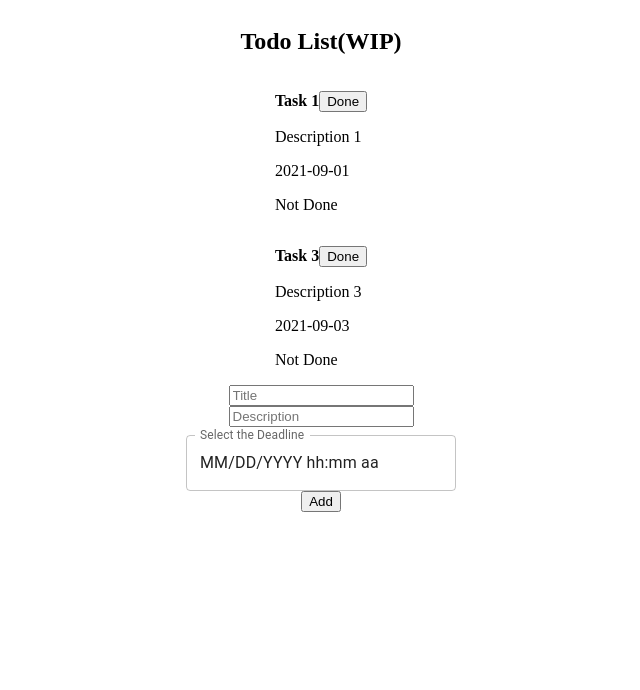
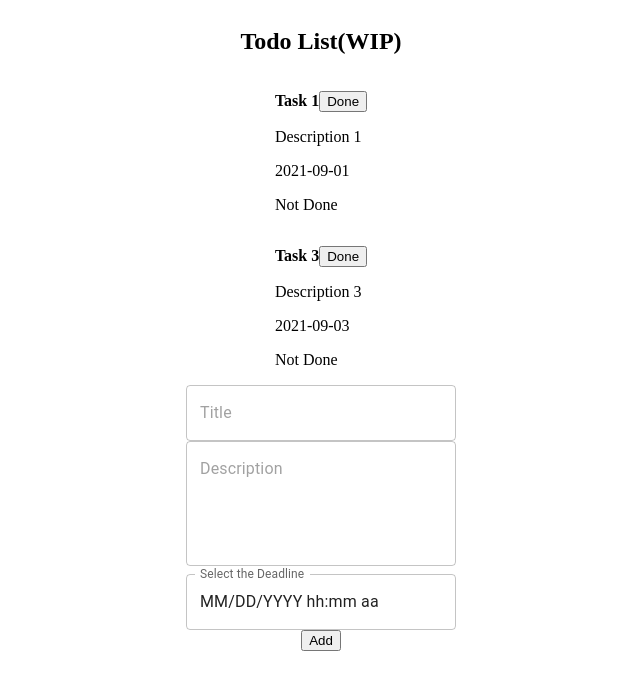
Before and after one commit to tetsugo02/TodoList, a React (Vite) app: page / in a window 1280 px wide. Shown: the top 690 px of the page, without its empty margins (319-959 px from the left). Built offline with nearby package versions, Linux system fonts and the light colour scheme.

Commit message:
Refactor AddNew component to use Material-UI TextField for input fields

```diff
--- a/src/components/AddNew.tsx
+++ b/src/components/AddNew.tsx
@@ -2,6 +2,7 @@ import { useContext, useState } from "react";
 import { v4 as uuidv4 } from "uuid";
 import dayjs, { Dayjs } from "dayjs";
 import styled from "styled-components";
+import { TextField } from "@mui/material";
 
 import { TodoType } from "../types/TodoType";
 import TodoListDataContext from "../contexts/TodoListData";
@@ -11,6 +12,9 @@ const StyledAddNewTodo = styled.div`
 	display: flex;
 	flex-direction: column;
 	align-items: center;
+`;
+const StyledTextField = styled(TextField)`
+	width: 270px;
 `;
 
 const AddNewTodo = () => {
@@ -63,7 +67,7 @@ const AddNewTodo = () => {
 	return (
 		<StyledAddNewTodo>
 			<div>
-				<input
+				<StyledTextField
 					type="text"
 					placeholder="Title"
 					name="title"
@@ -73,12 +77,14 @@ const AddNewTodo = () => {
 				/>
 			</div>
 			<div>
-				<input
+				<StyledTextField
 					type="text"
 					placeholder="Description"
 					name="description"
 					value={newTodo.description}
 					onChange={onHandleChange}
+					multiline
+					rows={4}
 				/>
 			</div>
 			<div>
```
